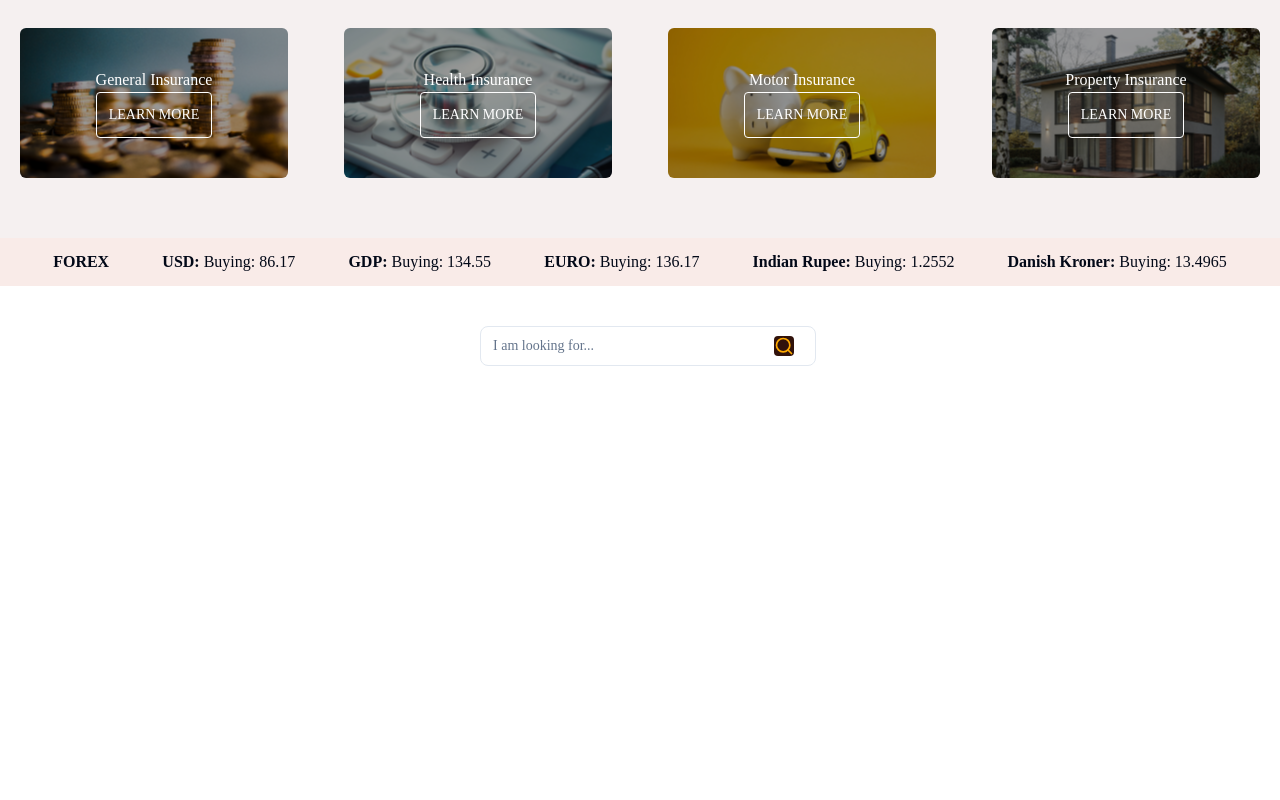
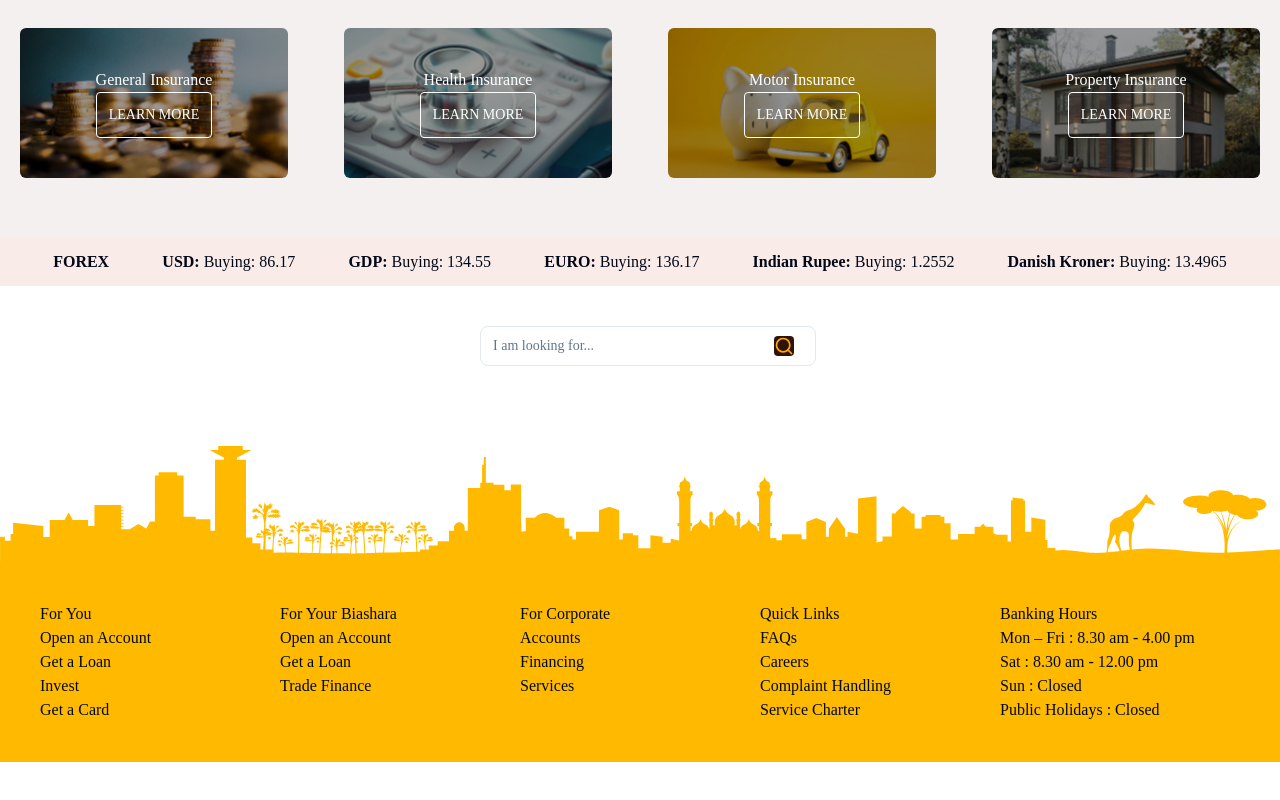
Before and after one commit to kengeene/nbk-react-app, a React (Vite) app: page / in a window 1280 px wide. Shown: the part 1163-1963 px from the top of the page. Before the commit the page ends 1569 px from the top, so only its background shows below. Built offline with nearby package versions, Linux system fonts and the light colour scheme; a web font is replaced by a local one.

Commit message:
refactor: add footer section

```diff
--- a/src/App.tsx
+++ b/src/App.tsx
@@ -4,6 +4,7 @@ import PersonalSolutions from "@/components/personal-solutions";
 import CorporateSolutions from "@/components/corporate-solutions";
 import ForexBar from "@/components/forex-bar";
 import SearchBar from "@/components/search-bar";
+import Footer from "@/components/footer";
 
 function App() {
   return (
@@ -24,6 +25,9 @@ function App() {
       <div className="flex justify-center my-10">
         <SearchBar />
       </div>
+      <div className="flex flex-col justify-center py-10 my-10">
+        <Footer />
+      </div>
     </div>
   );
 }
--- /dev/null
+++ b/src/components/footer.tsx
@@ -0,0 +1,44 @@
+import FooterImgOne from "@/assets/img/footer/footer-img-1.svg";
+
+export default function Footer() {
+  return (
+    <>
+      <img src={FooterImgOne} />
+      <div className="grid grid-cols-5 bg-[#FFBA00] p-10">
+        <div className="flex flex-col">
+          <h2>For You </h2>
+          <div>Open an Account</div>
+          <div>Get a Loan</div>
+          <div>Invest</div>
+          <div>Get a Card</div>
+        </div>
+        <div className="flex flex-col">
+          <h2>For Your Biashara</h2>
+          <div>Open an Account</div>
+          <div>Get a Loan</div>
+          <div>Trade Finance</div>
+        </div>
+        <div className="flex flex-col">
+          <h2>For Corporate</h2>
+          <div>Accounts</div>
+          <div>Financing</div>
+          <div>Services</div>
+        </div>
+        <div className="flex flex-col">
+          <h2>Quick Links</h2>
+          <div>FAQs</div>
+          <div>Careers</div>
+          <div>Complaint Handling</div>
+          <div>Service Charter</div>
+        </div>
+        <div className="flex flex-col">
+          <h2>Banking Hours</h2>
+          <div>Mon – Fri : 8.30 am - 4.00 pm</div>
+          <div>Sat : 8.30 am - 12.00 pm</div>
+          <div>Sun : Closed</div>
+          <div>Public Holidays : Closed</div>
+        </div>
+      </div>
+    </>
+  );
+}
--- a/tailwind.config.js
+++ b/tailwind.config.js
@@ -16,6 +16,7 @@ module.exports = {
       "motor-insurance": "url('@/assets/img/insurance/motor-insurance.png')",
       "property-insurance":
         "url('@/assets/img/insurance/property-insurance.png')",
+      "footer-top": "url('@/assets/img/footer/footer-img-1.svg')",
     },
     container: {
       center: true,
```
Also changed, not shown: src/assets/img/footer/footer-img-1.svg (added).
